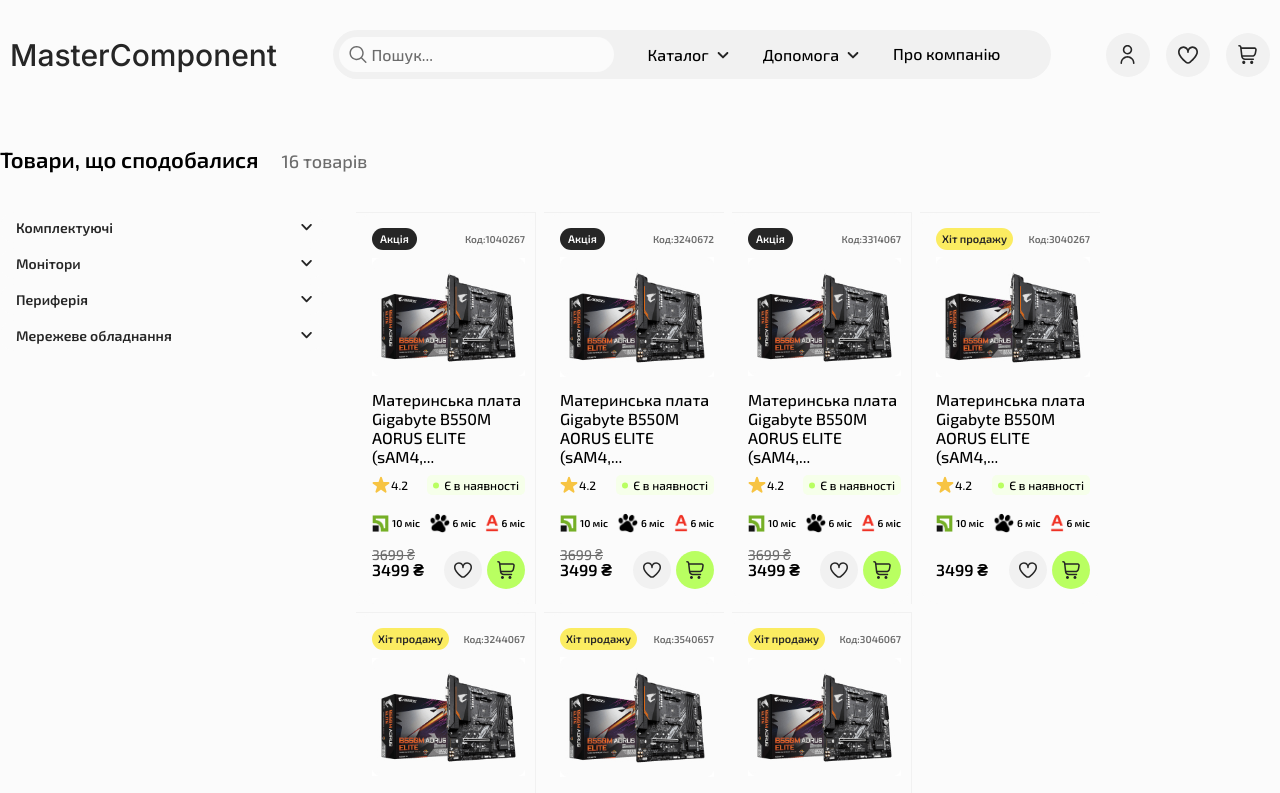
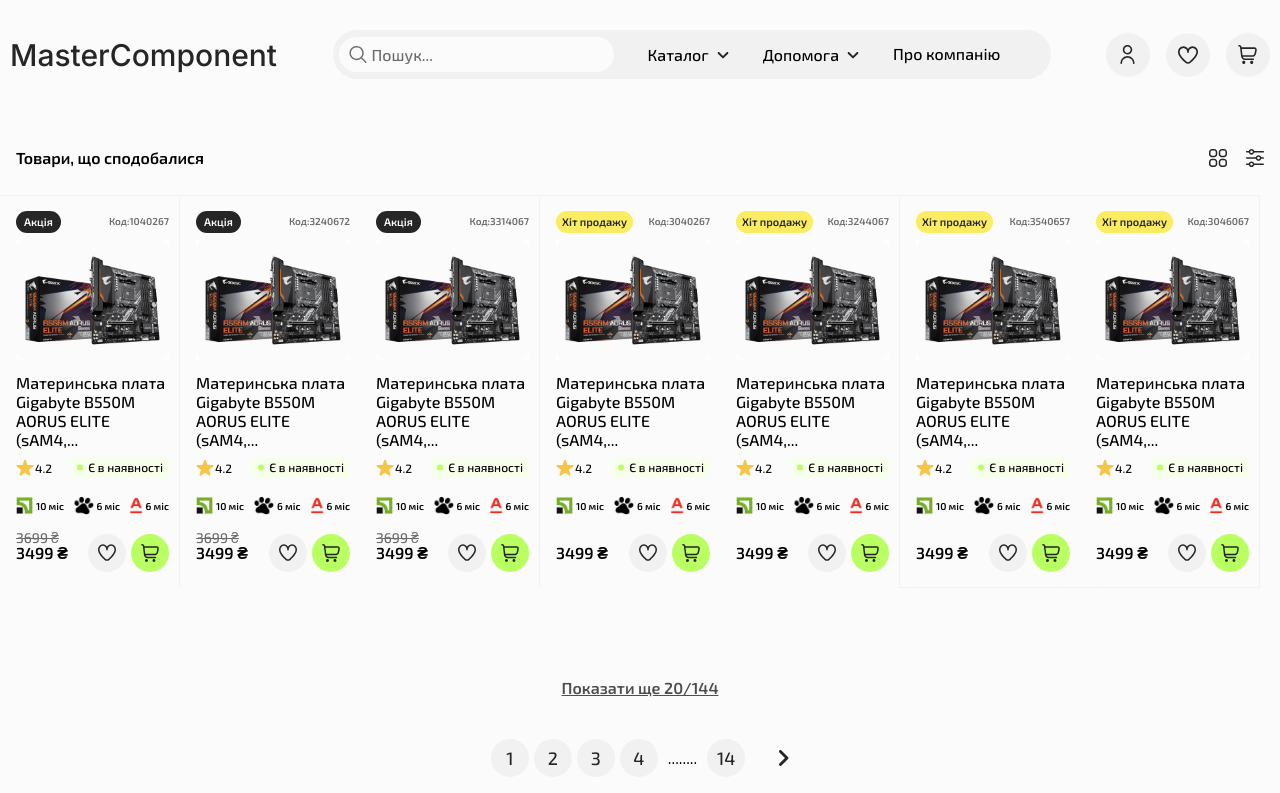
Before and after one commit to adevreactjs/masterComponent, a Next.js app: page /favorite in a window 1280 px wide. Shown: the top 793 px of the page. Built offline with nearby package versions, Linux system fonts and the light colour scheme.

Commit message:
fix bags

```diff
--- a/src/app/favorite/index.module.scss
+++ b/src/app/favorite/index.module.scss
@@ -39,3 +39,29 @@
   flex-wrap: wrap;
   gap: 8px;
 }
+@media (max-width: 1280px) {
+  .favoriteTitle {
+    padding: 0 16px;
+    align-items: center;
+    justify-content: space-between;
+    margin-bottom: 25.5px;
+
+    h1 {
+      font-size: 16px;
+      line-height: 23px;
+    }
+    p {
+      display: none;
+    }
+  }
+  .favoriteFilter {
+    display: none;
+  }
+  .favoriteItems {
+    gap: 0;
+  }
+  .filterButtons {
+    display: flex;
+    gap: 19px;
+  }
+}
--- a/src/app/favorite/page.tsx
+++ b/src/app/favorite/page.tsx
@@ -3,6 +3,9 @@
 import CategoryCard from '@/components/categoryCart/CategoryCard';
 import cartImg from '@/assets/mathRog.jpg';
 import PaginationNavigation from '@/components/pagination/PaginationNavigation';
+import viewIcon from '@/assets/viewIcon.svg';
+import filterIcon from '@/assets/filterIcon.svg';
+import Image from 'next/image';
 
 const Page = () => {
   const params = [
@@ -91,6 +94,14 @@
         <div className={cls.favoriteTitle}>
           <h1>Товари, що сподобалися</h1>
           <p>16 товарів</p>
+          <div className={cls.filterButtons}>
+            <button className={cls.viewButton}>
+              <Image src={viewIcon} width={18} height={18} alt='viewIcon' />
+            </button>
+            <button className={cls.filterButton}>
+              <Image src={filterIcon} width={18} height={18} alt='filterIcon' />
+            </button>
+          </div>
         </div>
         <div className={cls.favoriteProducts}>
           <div className={cls.favoriteFilter}>
```
